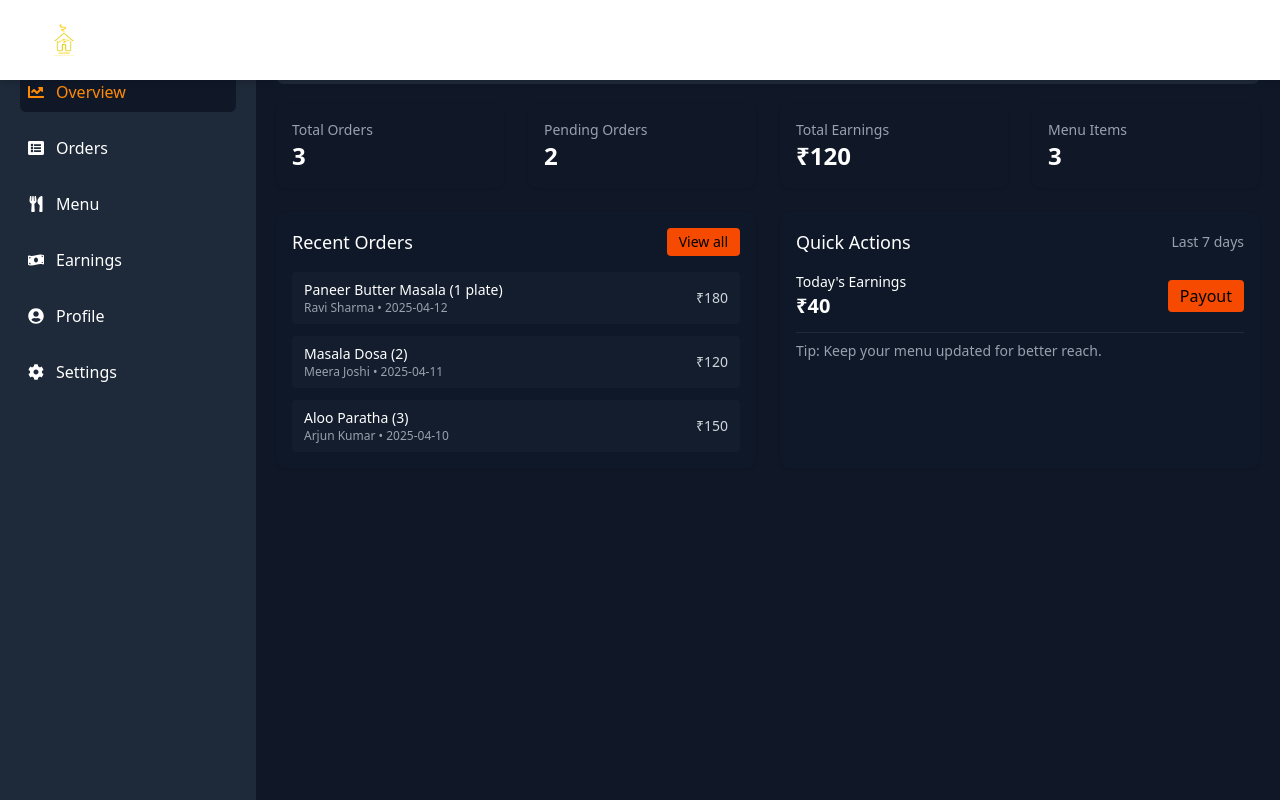
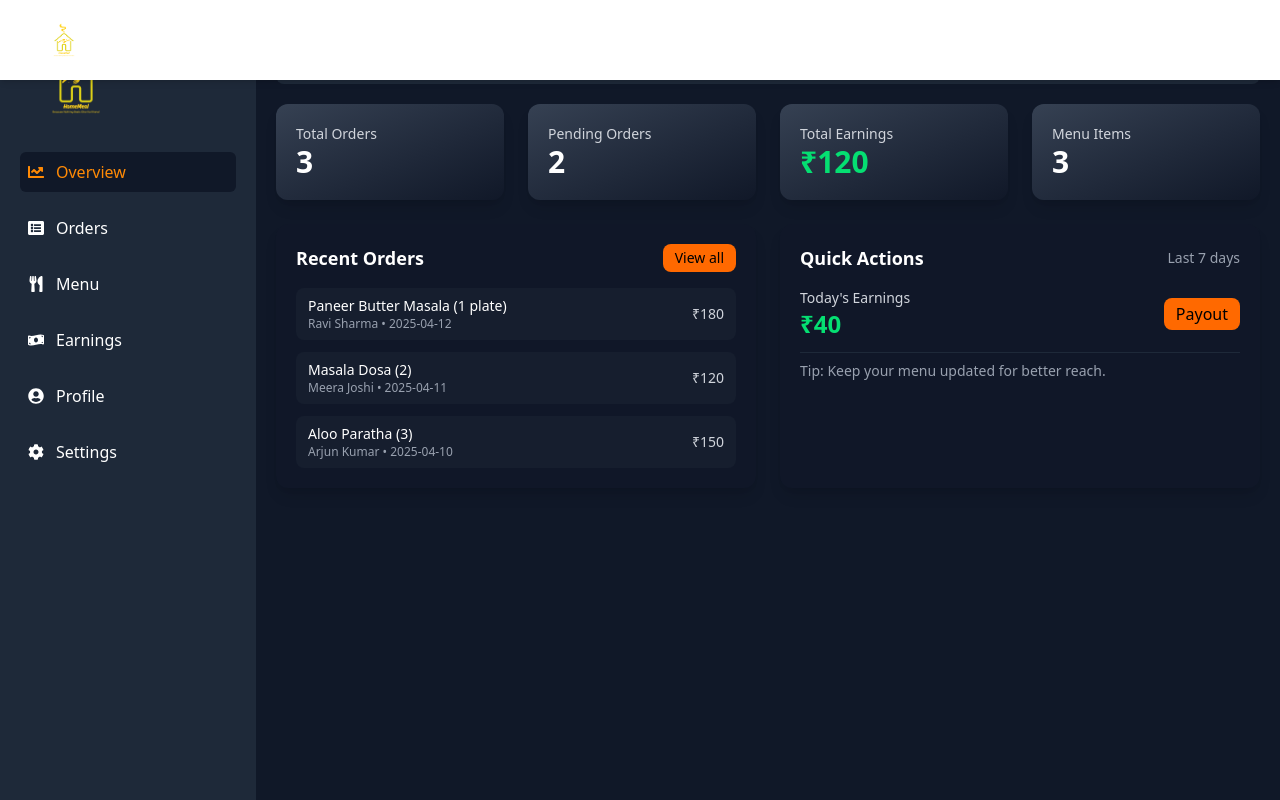
Before and after one commit to khushiipandit/homemeal, a React (Vite) app: page /ChefDashboard in a window 1280 px wide. Shown: the top 800 px of the page. Built offline with nearby package versions, Linux system fonts and the light colour scheme.

Commit message:
Homechef dashboard almost done
the home chef dashboard has been done , few updations are still required

```diff
--- a/src/components/ChefEarnings.jsx
+++ b/src/components/ChefEarnings.jsx
@@ -4,9 +4,9 @@ const ChefEarnings = ({ totalEarnings }) => {
   return (
     <div className="space-y-4">
       <div>
-        <h3 className="text-2xl font-semibold">Earnings</h3>
+        <h3 className="text-2xl font-semibold">Payouts, balance and recent transactions</h3>
         <p className="text-sm text-gray-400">
-          Payouts, balance and recent transactions
+
         </p>
       </div>
 
--- a/src/components/ChefMenu.jsx
+++ b/src/components/ChefMenu.jsx
@@ -15,8 +15,8 @@ const ChefMenu = ({
     <div className="space-y-4">
       <div className="flex items-center justify-between">
         <div>
-          <h3 className="text-2xl font-semibold">Menu</h3>
-          <p className="text-sm text-gray-400">Manage dishes and availability</p>
+          <h3 className="text-2xl font-semibold">Manage dishes and availability</h3>
+          <p className="text-sm text-gray-400"></p>
         </div>
 
         <div className="flex items-center gap-3">
--- a/src/components/ChefOrders.jsx
+++ b/src/components/ChefOrders.jsx
@@ -5,8 +5,8 @@ const ChefOrders = ({ orders, viewOrder, toggleOrderStatus, deleteOrder }) => {
     <div className="space-y-4">
       <div className="flex items-center justify-between">
         <div>
-          <h3 className="text-2xl font-semibold">Orders</h3>
-          <p className="text-sm text-gray-400">Manage requests and view order details</p>
+          <h3 className="text-2xl font-semibold">Manage requests and view order details</h3>
+          <p className="text-sm text-gray-400"></p>
         </div>
       </div>
 
--- a/src/components/ChefOverview.jsx
+++ b/src/components/ChefOverview.jsx
@@ -10,36 +10,38 @@ const ChefOverview = ({
 }) => {
   return (
     <div className="space-y-6">
+      {/* Stats Cards */}
       <div className="grid grid-cols-4 gap-6">
-        <div className="bg-gray-900/50 rounded-lg p-4 shadow">
-          <div className="text-sm text-gray-400">Total Orders</div>
-          <div className="text-2xl font-semibold">{totalOrders}</div>
+        <div className="bg-gradient-to-br from-gray-700 to-gray-900 rounded-xl p-5 shadow-lg hover:shadow-xl transition-shadow">
+          <div className="text-sm text-gray-300">Total Orders</div>
+          <div className="text-3xl font-bold text-white">{totalOrders}</div>
         </div>
 
-        <div className="bg-gray-900/50 rounded-lg p-4 shadow">
-          <div className="text-sm text-gray-400">Pending Orders</div>
-          <div className="text-2xl font-semibold">{pendingOrders}</div>
+        <div className="bg-gradient-to-br from-gray-700 to-gray-900 rounded-xl p-5 shadow-lg hover:shadow-xl transition-shadow">
+          <div className="text-sm text-gray-300">Pending Orders</div>
+          <div className="text-3xl font-bold text-white">{pendingOrders}</div>
         </div>
 
-        <div className="bg-gray-900/50 rounded-lg p-4 shadow">
-          <div className="text-sm text-gray-400">Total Earnings</div>
-          <div className="text-2xl font-semibold">₹{totalEarnings}</div>
+        <div className="bg-gradient-to-br from-gray-700 to-gray-900 rounded-xl p-5 shadow-lg hover:shadow-xl transition-shadow">
+          <div className="text-sm text-gray-300">Total Earnings</div>
+          <div className="text-3xl font-bold text-green-400">₹{totalEarnings}</div>
         </div>
 
-        <div className="bg-gray-900/50 rounded-lg p-4 shadow">
-          <div className="text-sm text-gray-400">Menu Items</div>
-          <div className="text-2xl font-semibold">{menu.length}</div>
+        <div className="bg-gradient-to-br from-gray-700 to-gray-900 rounded-xl p-5 shadow-lg hover:shadow-xl transition-shadow">
+          <div className="text-sm text-gray-300">Menu Items</div>
+          <div className="text-3xl font-bold text-white">{menu.length}</div>
         </div>
       </div>
 
+      {/* Recent Orders & Quick Actions */}
       <div className="grid grid-cols-2 gap-6">
         {/* Recent Orders */}
-        <div className="bg-gray-900/60 rounded-lg p-4 shadow">
+        <div className="bg-gray-900/70 rounded-xl p-5 shadow-lg">
           <div className="flex items-center justify-between mb-4">
-            <h3 className="text-lg font-medium">Recent Orders</h3>
+            <h3 className="text-lg font-semibold">Recent Orders</h3>
             <button
               onClick={() => setActiveTab("Orders")}
-              className="text-sm bg-orange-600 px-3 py-1 rounded text-black"
+              className="text-sm bg-orange-500 px-3 py-1 rounded-lg text-black hover:bg-orange-400"
             >
               View all
             </button>
@@ -49,10 +51,10 @@ const ChefOverview = ({
             {orders.slice(0, 4).map((o) => (
               <div
                 key={o.id}
-                className="flex items-center justify-between bg-gray-800/30 px-3 py-2 rounded"
+                className="flex items-center justify-between bg-gray-800/40 px-3 py-2 rounded-lg"
               >
                 <div>
-                  <div className="text-sm font-medium">{o.item}</div>
+                  <div className="text-sm font-medium text-white">{o.item}</div>
                   <div className="text-xs text-gray-400">
                     {o.user} • {o.date}
                   </div>
@@ -64,22 +66,22 @@ const ChefOverview = ({
         </div>
 
         {/* Quick Actions / Earnings preview */}
-        <div className="bg-gray-900/60 rounded-lg p-4 shadow">
+        <div className="bg-gray-900/70 rounded-xl p-5 shadow-lg">
           <div className="flex items-center justify-between mb-4">
-            <h3 className="text-lg font-medium">Quick Actions</h3>
+            <h3 className="text-lg font-semibold">Quick Actions</h3>
             <div className="text-sm text-gray-400">Last 7 days</div>
           </div>
 
           <div className="space-y-3">
             <div className="flex items-center justify-between">
               <div>
-                <div className="text-sm">Today's Earnings</div>
-                <div className="text-xl font-semibold">
+                <div className="text-sm text-gray-300">Today's Earnings</div>
+                <div className="text-2xl font-bold text-green-400">
                   ₹{Math.round(totalEarnings / 3)}
                 </div>
               </div>
               <div>
-                <button className="px-3 py-1 rounded bg-orange-600 text-black">
+                <button className="px-3 py-1 rounded-lg bg-orange-500 text-black hover:bg-orange-400">
                   Payout
                 </button>
               </div>
--- a/src/components/ChefProfile.jsx
+++ b/src/components/ChefProfile.jsx
@@ -4,8 +4,8 @@ const ChefProfile = () => {
   return (
     <div className="space-y-4">
       <div>
-        <h3 className="text-2xl font-semibold">Profile</h3>
-        <p className="text-sm text-gray-400">Your chef profile & preferences</p>
+        <h3 className="text-2xl font-semibold">Our chef profile & preferences</h3>
+        <p className="text-sm text-gray-400"></p>
       </div>
 
       <div className="bg-gray-900/60 rounded-lg p-6 shadow grid grid-cols-3 gap-6">
--- a/src/components/ChefSettings.jsx
+++ b/src/components/ChefSettings.jsx
@@ -4,8 +4,8 @@ const ChefSettings = () => {
   return (
     <div className="space-y-4">
       <div>
-        <h3 className="text-2xl font-semibold">Settings</h3>
-        <p className="text-sm text-gray-400">Manage preferences & integrations</p>
+        <h3 className="text-2xl font-semibold">Manage preferences & integrations</h3>
+        <p className="text-sm text-gray-400"></p>
       </div>
 
       <div className="bg-gray-900/60 rounded-lg p-6 shadow">
--- a/src/components/HomeChefDashboard.jsx
+++ b/src/components/HomeChefDashboard.jsx
@@ -1,5 +1,6 @@
 // src/components/HomeChefDashboard.jsx
 import React, { useState } from "react";
+import { Link } from "react-router-dom";
 import {
   FaUtensils,
   FaListAlt,
@@ -20,6 +21,8 @@ import ChefSettings from "../components/ChefSettings";
 
 export default function HomeChefDashboard() {
   const [activeTab, setActiveTab] = useState("Overview");
+  const chefName = "Chef Anjali"; // <- replace with dynamic name later
+
   const [orders, setOrders] = useState([
     { id: "HC-ORD-1001", user: "Ravi Sharma", item: "Paneer Butter Masala (1 plate)", price: 180, status: "Pending", date: "2025-04-12", address: "Sector 21, Delhi" },
     { id: "HC-ORD-1002", user: "Meera Joshi", item: "Masala Dosa (2)", price: 120, status: "Delivered", date: "2025-04-11", address: "MG Road, Bangalore" },
@@ -69,7 +72,13 @@ export default function HomeChefDashboard() {
     <div className="flex h-screen bg-gray-900 text-white">
       {/* Sidebar */}
       <aside className="w-1/5 bg-gray-800 p-5 flex flex-col">
-        <h1 className="text-2xl font-bold mb-5">HomeMe Chef</h1>
+        <Link to="/" className="mb-5 flex items-center">
+          <img
+            src="/images/loggo.png"
+            alt="HomeMe Logo"
+            className="w-28 cursor-pointer"
+          />
+        </Link>
         <nav className="space-y-4">
           {[
             { key: "Overview", label: "Overview", icon: <FaChartLine /> },
@@ -109,6 +118,13 @@ export default function HomeChefDashboard() {
             <button className="p-2 rounded-md bg-gray-700 hover:bg-gray-600">
               <FaBell />
             </button>
+            <div
+              className="flex items-center cursor-pointer space-x-2"
+              onClick={() => setActiveTab("Profile")}
+            >
+              <FaUserCircle className="text-2xl" />
+              <span className="hidden md:inline">{chefName}</span>
+            </div>
           </div>
         </div>
 
@@ -121,6 +137,7 @@ export default function HomeChefDashboard() {
             menu={menu}
             orders={orders}
             setActiveTab={setActiveTab}
+            cardStyle="bg-gray-800 rounded-lg shadow-xl hover:shadow-2xl p-5 transition-transform transform hover:-translate-y-1"
           />
         )}
         {activeTab === "Orders" && (
```
Also changed, not shown: src/components/Comp8.jsx (+4 -4 lines).
